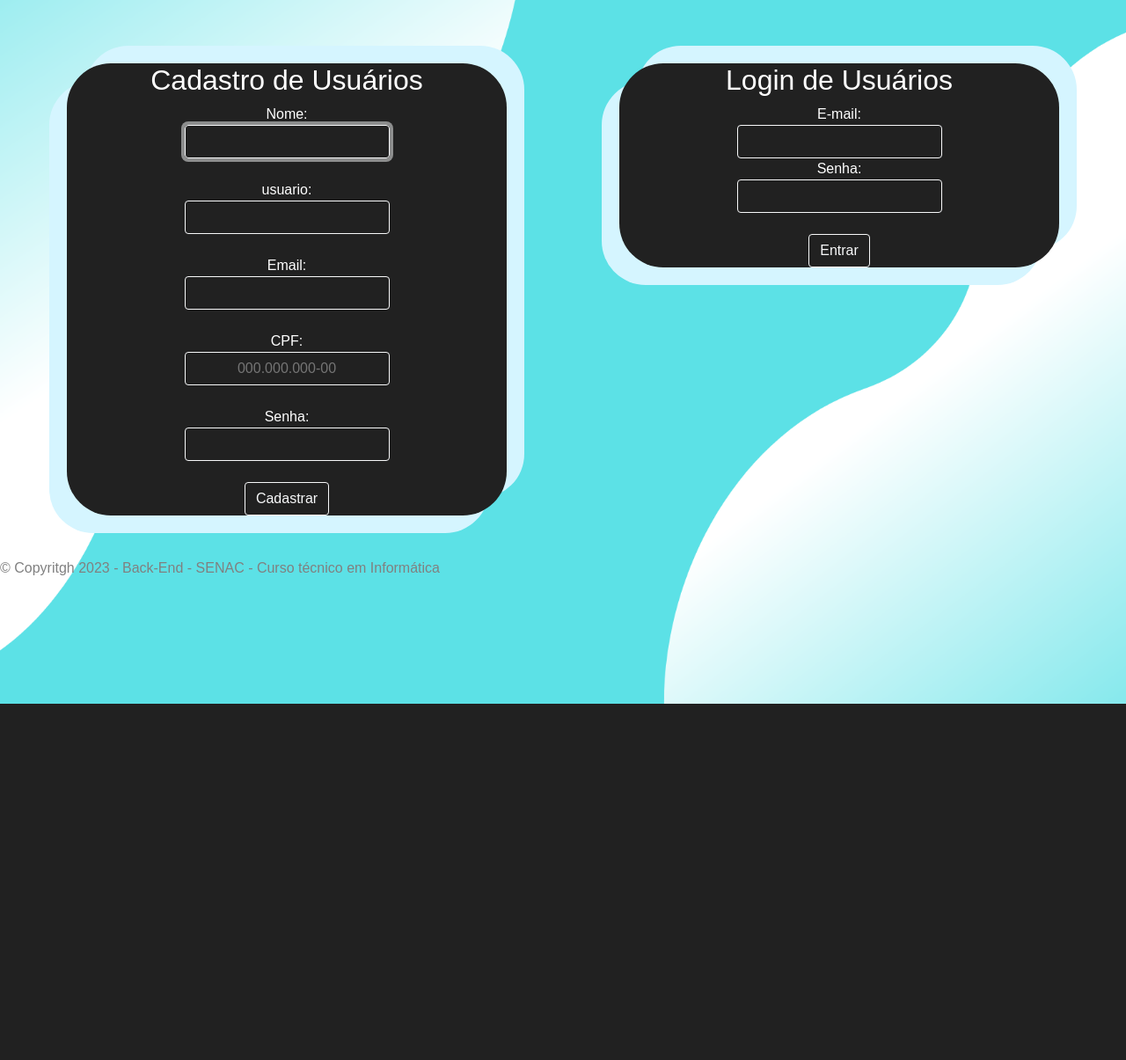
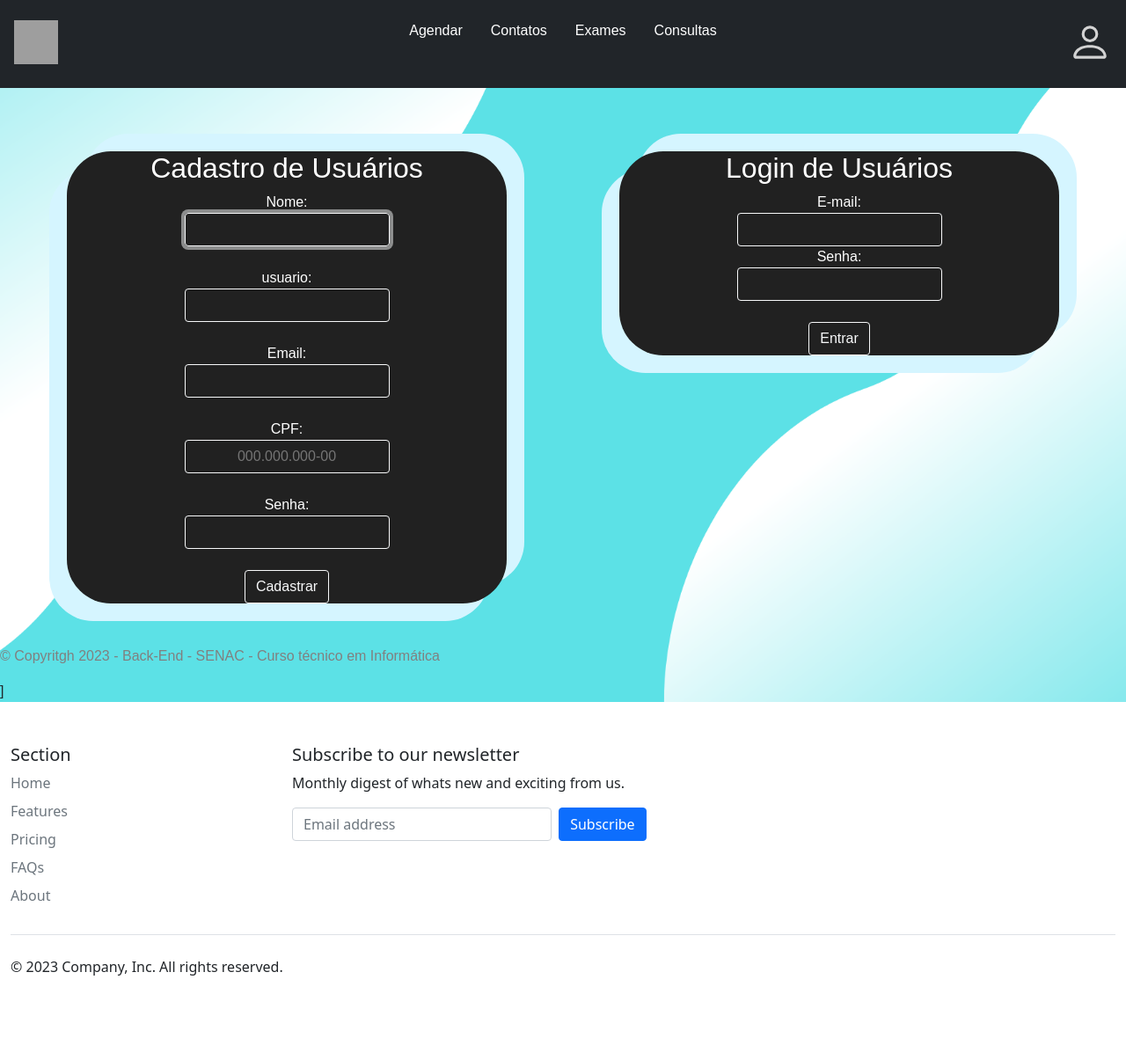
Before and after one commit to LimaSilvaELias/PI, a PHP site: page /login/cad.php in a window 1280 px wide. Shown: the whole page at 88% size. Before the commit the page ends 800 px from the top, so only its background shows below. Run offline with PHP 8.4, Linux system fonts and the light colour scheme; some libraries are stand-ins or nearby versions.

Commit message:
nav e rodapé adiconado na tela login redirecionamento para a tela perfil após o cadastro/login corrigido **

```diff
--- a/login/cad.php
+++ b/login/cad.php
@@ -2,9 +2,11 @@
 session_start();
 include_once('conexao.php');
 ?>
+
     <!DOCTYPE html>
     <html lang="en">
     <head>
+
         <meta charset="UTF-8">
         <meta http-equiv="X-UA-Compatible" content="IE=edge">
         <meta name="viewport" content="width=device-width, initial-scale=1.0">
@@ -16,6 +18,9 @@ include_once('conexao.php');
         <script src="valida.js"></script>
     </head>
     <body class="bgbluehite">
+    <div class="d-flex animedown">
+        <iframe src="../navegador.html" class="navegador" id="meuiframe"></iframe>
+    </div>
         <br><br>
 
     <br>
@@ -67,7 +72,9 @@ include_once('conexao.php');
         <br>
 
         <footer><p style="color: #808080;">&copy; Copyritgh
-            <script>var year=new Date(); document.writeln(+year.getUTCFullYear());</script> - Back-End - SENAC - Curso técnico em Informática</p></footer>
+            <script>var year=new Date(); document.writeln(+year.getUTCFullYear());</script> - Back-End - SENAC - Curso técnico em Informática</p>]
+            <iframe src="../footer.html" class="rodape" ></iframe>
+        </footer>
 
     </body>
     </html>
```
